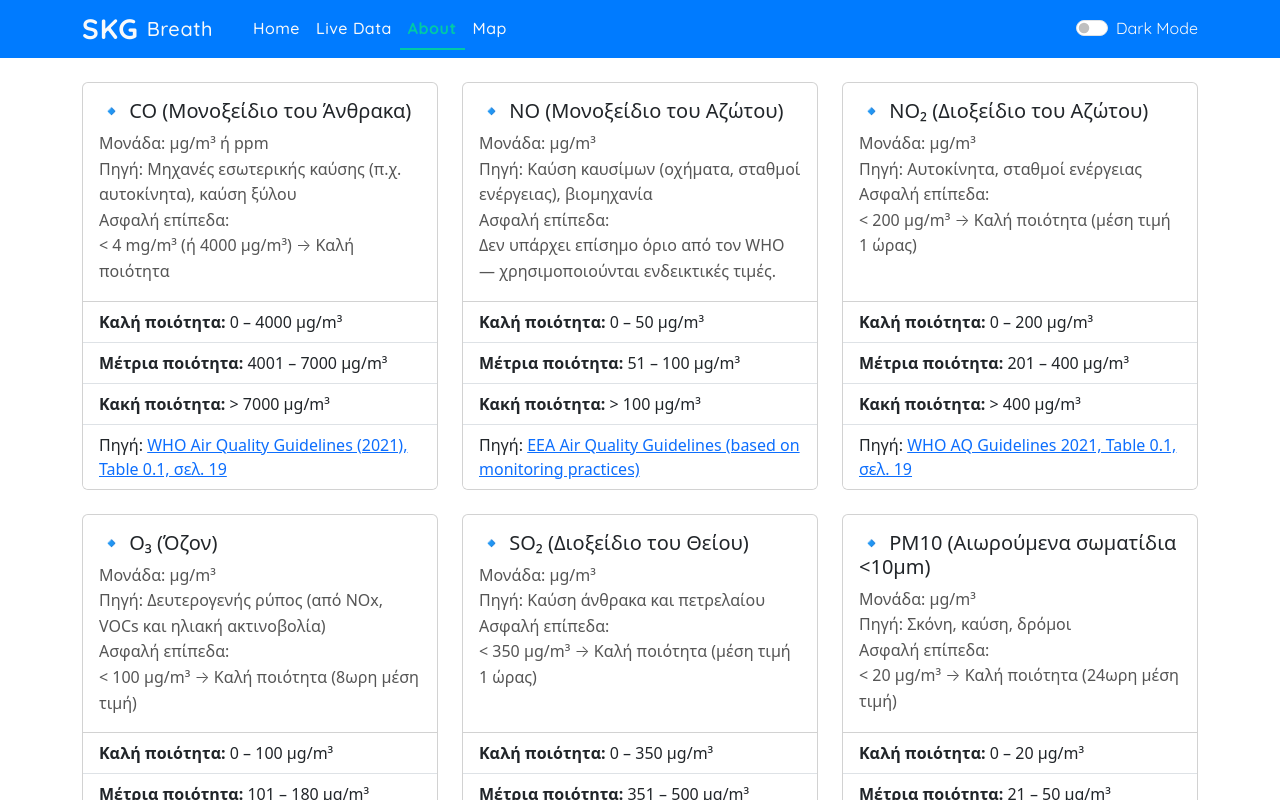
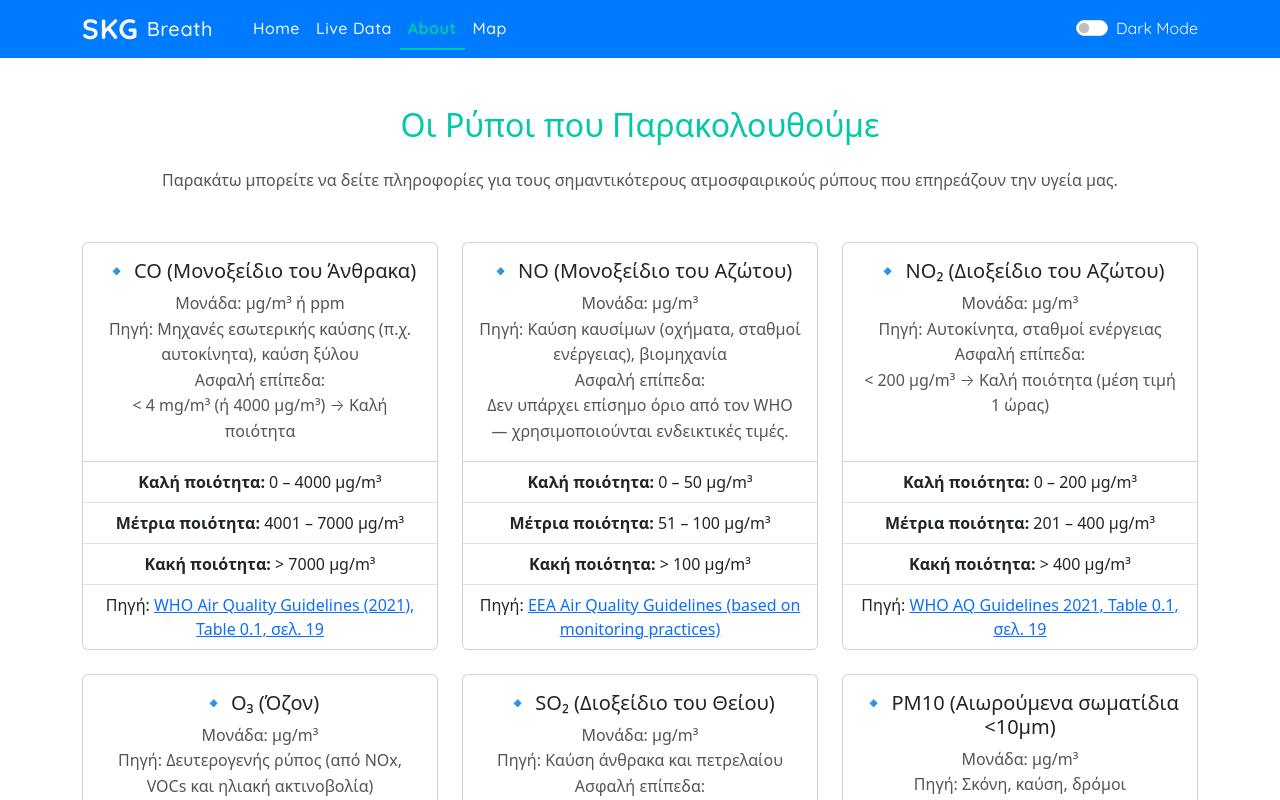
Before and after one commit to KotsiosDimis/SKG-BREATH, a React (Create React App) app in the folder client/: page /SKG-BREATH/about in a window 1280 px wide. Shown: the top 800 px of the page. Built offline with nearby package versions, Linux system fonts and the light colour scheme; some icons are missing.

Commit message:
theme update 4

```diff
--- a/client/src/pages/About.js
+++ b/client/src/pages/About.js
@@ -1,12 +1,20 @@
 import React from 'react';
 import Layout from '../components/Layout';
 import PollutantCard from '../components/PollutantCard';
-import pollutants from '../data/pollutants'; // άλλαξέ το path αν χρειάζεται
+import pollutants from '../data/pollutants';
+import '../styles/theme.css';
 
 const About = () => {
   return (
     <Layout>
-      <div className="container mt-4">
+      <main>
+        <section id="pollutants" className="py-5 bg-surface text-center">
+          <div className="container">
+            <h2 className="text-accent mb-4">Οι Ρύποι που Παρακολουθούμε</h2>
+            <p className="text-soft mb-5">
+              Παρακάτω μπορείτε να δείτε πληροφορίες για τους σημαντικότερους ατμοσφαιρικούς ρύπους που επηρεάζουν την υγεία μας.
+            </p>
+
             <div className="row">
               {pollutants.map((pollutant) => (
                 <div key={pollutant.id} className="col-md-4 mb-4">
@@ -15,6 +23,8 @@ const About = () => {
               ))}
             </div>
           </div>
+        </section>
+      </main>
     </Layout>
   );
 };
--- a/client/src/pages/Home.js
+++ b/client/src/pages/Home.js
@@ -14,8 +14,18 @@ const Home = () => {
           </div>
         </section>
 
+        {/* About Section */}
+        <section id="about" className="fullscreen-section bg-primary text-light d-flex flex-column justify-content-center align-items-center text-center">
+          <div className="container">
+            <h2>Σχετικά με την εφαρμογή</h2>
+            <p>
+              Το <strong>SKG BREATH</strong> είναι μια σύγχρονη εφαρμογή παρακολούθησης ποιότητας αέρα που στοχεύει στην ενημέρωση των πολιτών της Θεσσαλονίκης και άλλων περιοχών. Παρέχει live δεδομένα και χάρτες με ευαισθησία στο design και την ακριβή πληροφόρηση.
+            </p>
+          </div>
+        </section>
+
         {/* Air Quality Section */}
-        <section id="air-quality" className="fullscreen-section bg-surface d-flex align-items-center">
+        <section id="air-quality" className="fullscreen-section bg-accent d-flex align-items-center">
           <div className="container">
             <div className="row">
               <div className="col-md-6">
@@ -30,15 +40,6 @@ const Home = () => {
           </div>
         </section>
 
-        {/* About Section */}
-        <section id="about" className="fullscreen-section bg-accent text-light d-flex flex-column justify-content-center align-items-center text-center">
-          <div className="container">
-            <h2>Σχετικά με την εφαρμογή</h2>
-            <p>
-              Το <strong>SKG BREATH</strong> είναι μια σύγχρονη εφαρμογή παρακολούθησης ποιότητας αέρα που στοχεύει στην ενημέρωση των πολιτών της Θεσσαλονίκης και άλλων περιοχών. Παρέχει live δεδομένα και χάρτες με ευαισθησία στο design και την ακριβή πληροφόρηση.
-            </p>
-          </div>
-        </section>
       </main>
     </Layout>
   );
--- a/client/src/styles/theme.css
+++ b/client/src/styles/theme.css
@@ -221,3 +221,11 @@ p {
   background-color: var(--color-background);
   color: var(--text-main);
 }
+
+.mb-4 {
+  margin-bottom: 2rem !important;
+}
+
+.mb-5 {
+  margin-bottom: 3rem !important;
+}
```
Also changed, not shown: client/src/styles/Home.css (renamed from client/src/pages/Home.css). Lines whose indentation alone changed are shown as unchanged.
